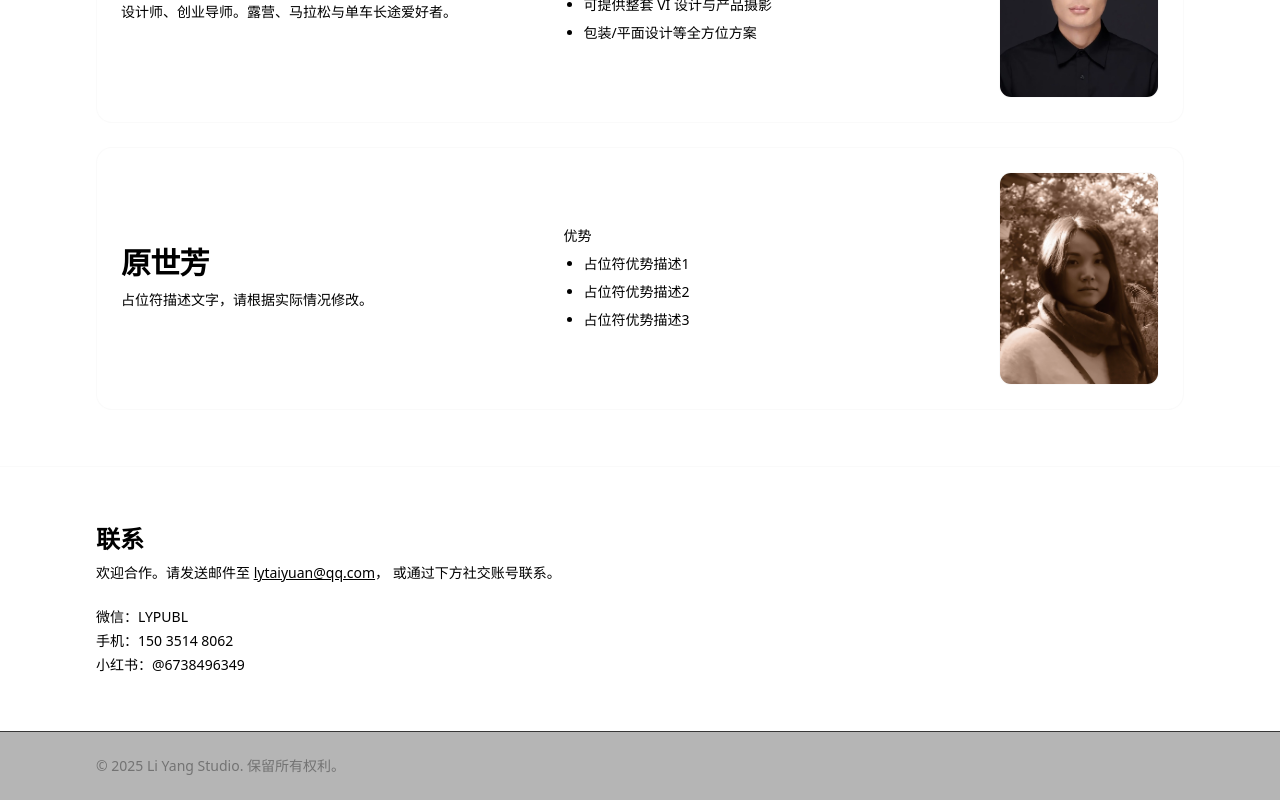
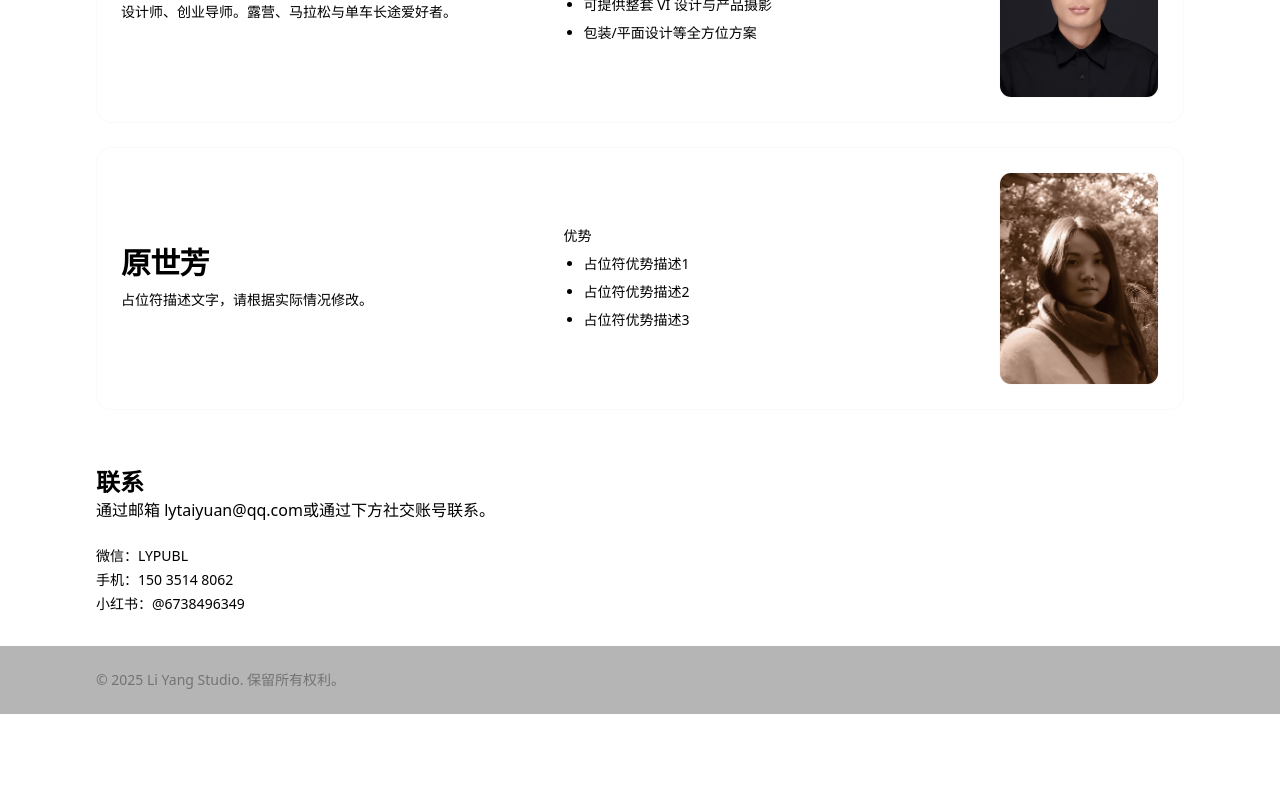
Before and after one commit to lytaiyuan/my-portfolio, a React (Vite) app: page / in a window 1280 px wide. Shown: the part 2848-3648 px from the top of the page. After the commit the page ends 3562 px from the top, so only its background shows below. Built offline with nearby package versions, Linux system fonts and the light colour scheme; no server answers.

Commit message:
小修小补

```diff
--- a/src/App.jsx
+++ b/src/App.jsx
@@ -253,7 +253,7 @@ export default function App() {
 
       {/* 页脚也给同款玻璃效果（保持一致） */}
       <footer
-        className="border-t border-neutral-900/80"
+        className="footer-glass"
         style={{
           backgroundColor: `rgba(10,10,10,${OPACITY_HEADER})`,
           backdropFilter: "saturate(1.1) blur(10px)",
--- a/src/index.css
+++ b/src/index.css
@@ -254,3 +254,8 @@ button:focus {
 [data-theme="dark"] .overlay-glass {
   background-color: rgba(0, 0, 0, 0.5);
 }
+
+/* 深色模式下桌面工具栏导航链接为纯白色 */
+[data-theme="dark"] .text-theme-secondary {
+  color: #FFFFFF !important;
+}
--- a/src/pages/Home.jsx
+++ b/src/pages/Home.jsx
@@ -326,19 +326,17 @@ export default function Home() {
       </section>
 
       {/* —— 联系（恢复） —— */}
-      <section id="contact" className="border-t border-theme-primary bg-theme-primary">
-        <div className="max-w-[1120px] mx-auto px-4 py-14">
-          <div className="max-w-2xl">
+      <section className="contact-section mb-8">
+        <div className="max-w-[1120px] mx-auto px-4">
           <h2 className="text-2xl font-semibold">联系</h2>
-            <p className="mt-2 text-theme-muted text-sm">
-              欢迎合作。请发送邮件至 <a className="underline" href="mailto:lytaiyuan@qq.com">lytaiyuan@qq.com</a>，
+          <p>
+            通过邮箱 <a href="mailto:lytaiyuan@qq.com" className="text-theme-accent">lytaiyuan@qq.com</a>
             或通过下方社交账号联系。
           </p>
           <div className="mt-6 text-sm text-theme-muted space-y-1">
             <p>微信：LYPUBL</p>
             <p>手机：150 3514 8062</p>
             <p>小红书：@6738496349</p>
-            </div>
           </div>
         </div>
       </section>
```
Lines whose indentation alone changed are shown as unchanged.
